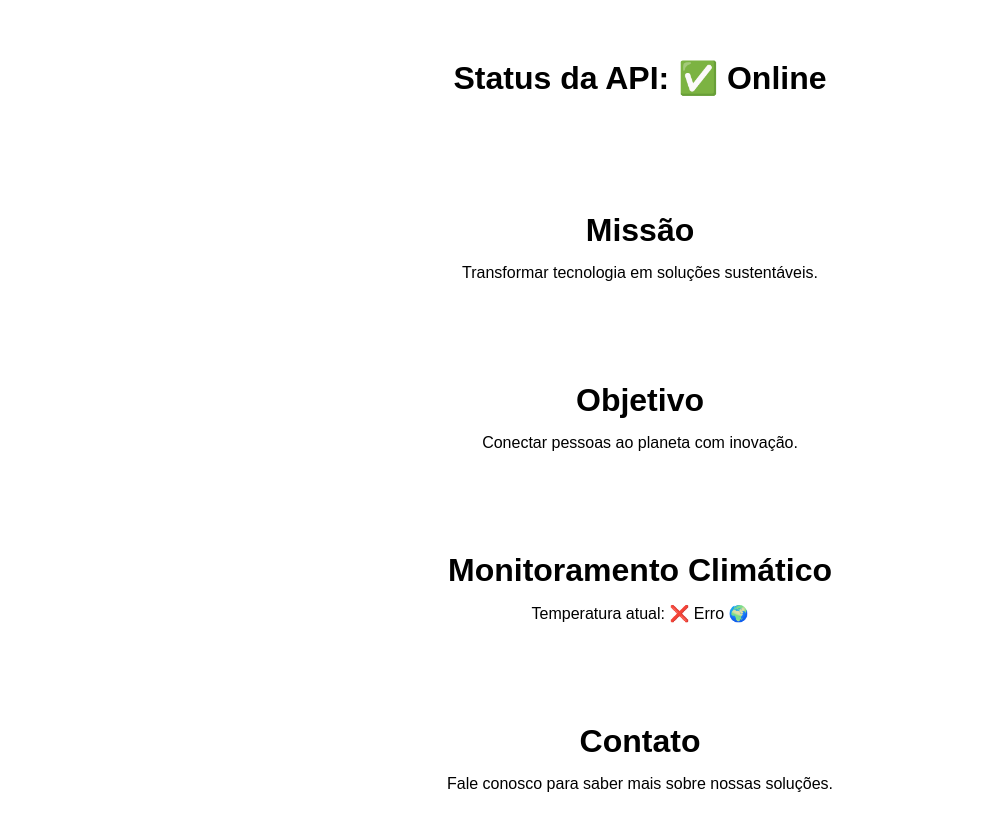
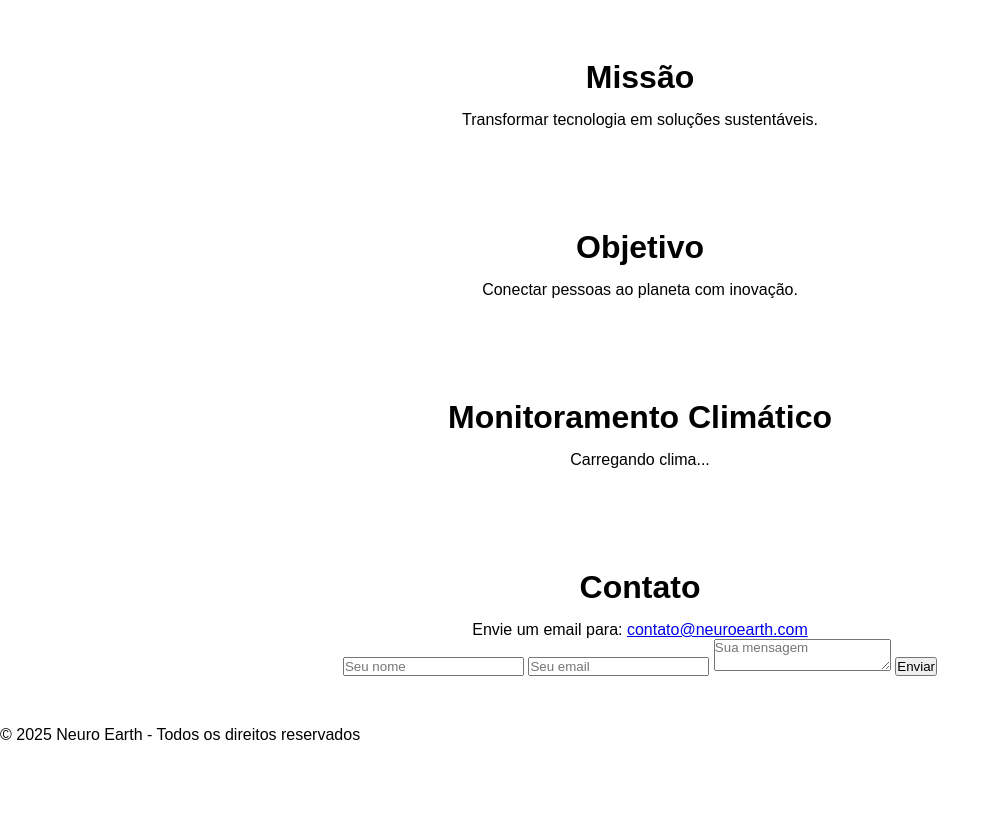
Before and after one commit to Jardellope/jardellope.github.io, a plain HTML site: page index.html in a window 1280 px wide. Shown: the part 851-1682 px from the top of the page, without its empty margins (0-1000 px from the left). After the commit the page ends 1595 px from the top, so only its background shows below. Drawn offline with Linux system fonts and the light colour scheme; no server answers.

Commit message:
Update index.html

```diff
--- a/index.html
+++ b/index.html
@@ -26,40 +26,48 @@
 
   <!-- Hero Section -->
   <section class="hero">
-    <div class="hero-text">
+    <div class="hero-content">
       <h1>O Futuro da Sustentabilidade e Tecnologia</h1>
       <p>A Neuro Earth conecta inovação digital com impacto positivo no planeta.</p>
       <a href="#contato" class="btn">Fale Conosco</a>
     </div>
   </section>
 
-  <!-- Status API -->
-  <section id="status">
-    <h2>Status da API: <span id="api-status">⏳</span></h2>
-  </section>
-
   <!-- Sobre -->
-  <section id="sobre">
+  <section id="sobre" class="section">
     <h2>Missão</h2>
     <p>Transformar tecnologia em soluções sustentáveis.</p>
   </section>
 
   <!-- Visão -->
-  <section id="visao">
+  <section id="visao" class="section">
     <h2>Objetivo</h2>
     <p>Conectar pessoas ao planeta com inovação.</p>
   </section>
 
   <!-- Clima -->
-  <section id="clima">
+  <section id="clima" class="section">
     <h2>Monitoramento Climático</h2>
-    <p>Temperatura atual: <span id="temperatura">⏳</span> 🌍</p>
+    <p id="weather">Carregando clima...</p>
   </section>
 
   <!-- Contato -->
-  <section id="contato">
+  <section id="contato" class="section">
     <h2>Contato</h2>
-    <p>Fale conosco para saber mais sobre nossas soluções.</p>
+    <p>Envie um email para:
+      <a href="mailto:contato@neuroearth.com">contato@neuroearth.com</a>
+    </p>
+    <form class="contact-form">
+      <input type="text" placeholder="Seu nome" required>
+      <input type="email" placeholder="Seu email" required>
+      <textarea placeholder="Sua mensagem" required></textarea>
+      <button type="submit">Enviar</button>
+    </form>
   </section>
+
+  <!-- Rodapé -->
+  <footer>
+    <p>© 2025 Neuro Earth - Todos os direitos reservados</p>
+  </footer>
 </body>
     </html>
```
